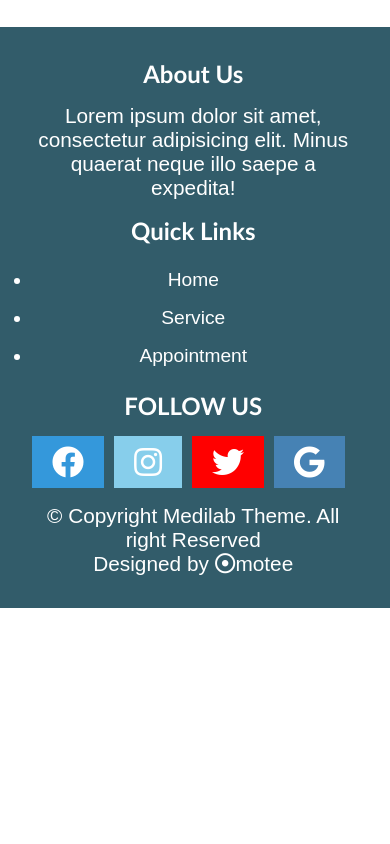
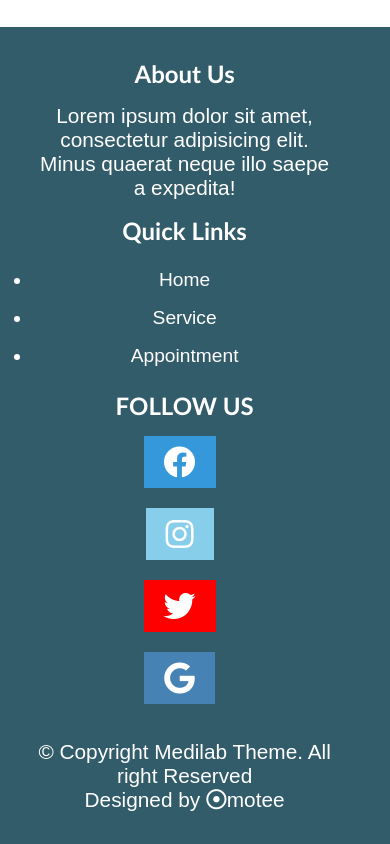
Before and after one commit to omotee34/Medical, a plain HTML site: page index.html in a window 390 px wide. Shown: the part 8332-9176 px from the top of the page. Before the commit the page ends 8940 px from the top, so only its background shows below. Drawn offline with Linux system fonts and the light colour scheme.

Commit message:
initial commit

```diff
--- a/mobile.css
+++ b/mobile.css
@@ -98,6 +98,12 @@
     #showcase .showcase-content p {
       margin-bottom: 10px;
       text-align: center; }
+     #main-footer .icons-sec ul{
+      	flex-direction: column;
+      }
+        #main-footer .icons-sec ul li{
+        	margin-bottom: 20px;
+        }
 }
 @media (max-width: 400px){
 	#few .few-content {
```
